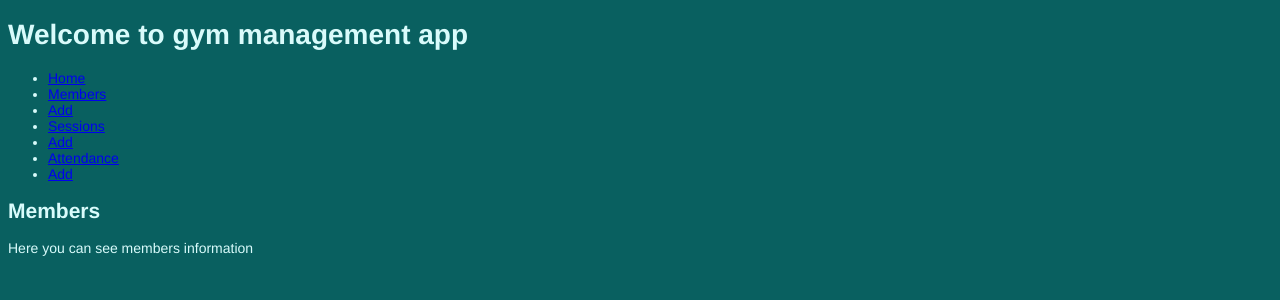
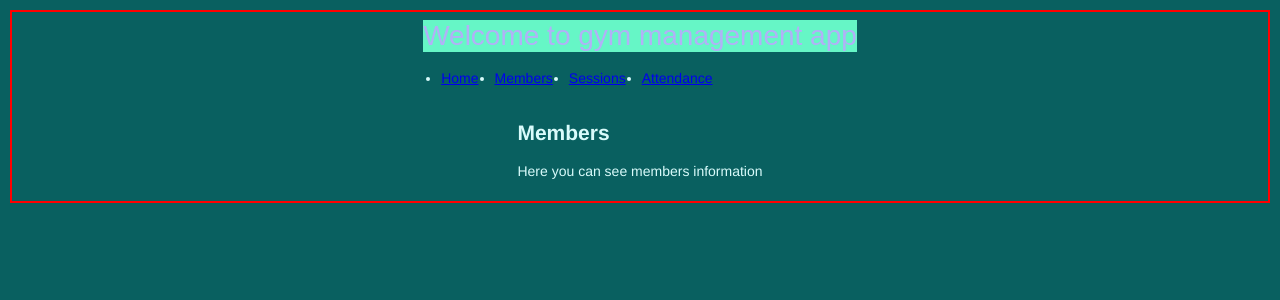
Before and after one commit to GINTARE07/Python-Project-The-Gym, a Flask app: page /members in a window 1280 px wide. Shown: the top 300 px of the page. Run offline with Flask 2, Linux system fonts and the light colour scheme; data that the repository does not hold is empty; some libraries are stand-ins or nearby versions; some web fonts are replaced.

Commit message:
add routes moved to different pages, also edit button for members fixed

```diff
--- a/repositories/member_repository.py
+++ b/repositories/member_repository.py
@@ -16,7 +16,7 @@ def save(member):
 def select_all():
     members = []
 
-    sql = "SELECT * FROM members ORDER BY full_name"
+    sql = "SELECT * FROM members"
     results = run_sql(sql)
     for result in results:
 
@@ -50,6 +50,6 @@ def delete(id):
 
 
 def update(member):
-    sql = "UPDATE members SET (full_name, membership_type) = (%s, %s) WHERE id = %s"
+    sql = "UPDATE member SET (full_name, membership_type) = (%s, %s) WHERE id = %s"
     values = [member.full_name, member.membership_type, member.id]
     run_sql(sql, values)
--- a/static/style.css
+++ b/static/style.css
@@ -3,4 +3,43 @@ body{
     font-size: 14px;
     color: rgb(217, 251, 251);
     background-color: rgb(9, 96, 96);
+    text-align:justify;
+    display: flex;
+    flex-direction: column;
+    align-items:center;
+
+    margin: 10px;
+    padding: 8px;
+    border: solid red 2px;
+    justify-content:space-around;
 }
+header>nav>ul{
+    padding: 0px;
+    display: flex;
+    flex-wrap: wrap;
+    margin: 10px;
+    padding: 8px;
+    gap: 1rem;
+
+}
+
+#logo {
+    margin: 0;
+    color: rgb(177, 177, 247);
+    font-family: "Pattaya", sans-serif;
+    font-size:  28px;
+    background-color: rgb(102, 246, 198);
+    text-align: center;
+}
+
+
+
+
+footer{
+    background-color: blanchedalmond;
+}
+#members{
+    margin:0;
+    color:green;
+
+}
--- a/templates/attendances/index.html
+++ b/templates/attendances/index.html
@@ -7,6 +7,7 @@
         <section>
             <h3>Member name:</h3>
             <p>{{ attendance.member.full_name }} attended {{attendance.session.name}}</p>
+            <a href="/attendances/new">Add</a>
             <a href="/attendances/{{ attendance.id }}/edit">Edit</a>
         </section>
     {% endfor %}
--- a/templates/base.html
+++ b/templates/base.html
@@ -4,25 +4,35 @@
     <meta charset="UTF-8">
     <meta name="viewport" content="width=device-width, initial-scale=1.0">
     <meta http-equiv="X-UA-Compatible" content="ie=edge">
+    <link href="https://fonts.google.com/specimen/Pattaya?subset=thai&preview.text=hello&preview.text_type=custom"
     <link rel="stylesheet" href="https://stackpath.bootstrapcdn.com/font-awesome/4.7.0/css/font-awesome.min.css" crossorigin="anonymous">
     <link rel="stylesheet" href="{{ url_for('static', filename='style.css') }}">
     <title>Gym app</title>
 </head>
 <body>
     <header>
-        <h1>Welcome to gym management app</h1>
+        <div id="logo">
+            Welcome to gym management app
+        </div>
         <nav>
-            <ul class="menu">
-                <li><a href="/">Home</a></li>
-                <li><a href="/members">Members</a></li>
-                <li><a href="/members/new">Add</a></li>
-                <li><a href="/sessions">Sessions</a></li>
-                <li><a href="/sessions/new">Add</a></li>
-                <li><a href="/attendances">Attendance</a></li>
-                <li><a href="/attendances/new">Add</a></li>
+            <ul>
+                <li>
+                    <a href="/">Home</a>
+                </li>
+                <li>
+                    <a href="/members">Members</a>
+                </li>
+                <li>
+                    <a href="/sessions">Sessions</a>
+                </li>
+                <li>
+                    <a href="/attendances">Attendance</a>
+                </li>
             </ul>
         </nav>
+        <!-- header end -->
     </header>
+
     <div class="container">
         {% block content %}
         {% endblock %}
--- a/templates/members/edit.html
+++ b/templates/members/edit.html
@@ -8,7 +8,7 @@
         <label for ="full_name">Full name:</label>
         <input type="text" id="full_name" name="full_name" value="{{member.full_name}}">
         <label for ="membership_type">Membership type:</label>
-        <select id="membership_type" name=" membership_type" size="2">
+        <select id="membership_type" name="membership_type" size="2">
             <option value="basic">Basic</option>
             <option value="premium">Premium</option>
         </select>
--- a/templates/members/index.html
+++ b/templates/members/index.html
@@ -5,11 +5,12 @@
     <p> Here you can see members information</p>
     {% for member in members %}
 
-    <section>
-    <h3>Member name:</h3>
+    <section id="members">
+    <h3>Members name:</h3>
         <p>{{ member.full_name }}</p>
         <h4>Membership type:</h4>
         <p>{{member.membership_type}}</p>
+        <a href="/members/new">Add</a>
         <a href="/members/{{ member.id }}/edit">Edit</a>
         <form action="/members/{{ member.id }}/delete" method="POST">
             <input type="submit" value="Delete">
--- a/templates/sessions/index.html
+++ b/templates/sessions/index.html
@@ -12,6 +12,7 @@
         <p>{{session.part_of_day}}</p>
         <h4>Places:</h4>
         <p>{{session.capacity}}</p>
+        <a href="/sessions/new">Add</a>
         <a href="/sessions/{{ session.id }}/edit">Edit</a>
         <form action="/sessions/{{ session.id }}/delete" method="POST">
             <input type="submit" value="Delete">
```
